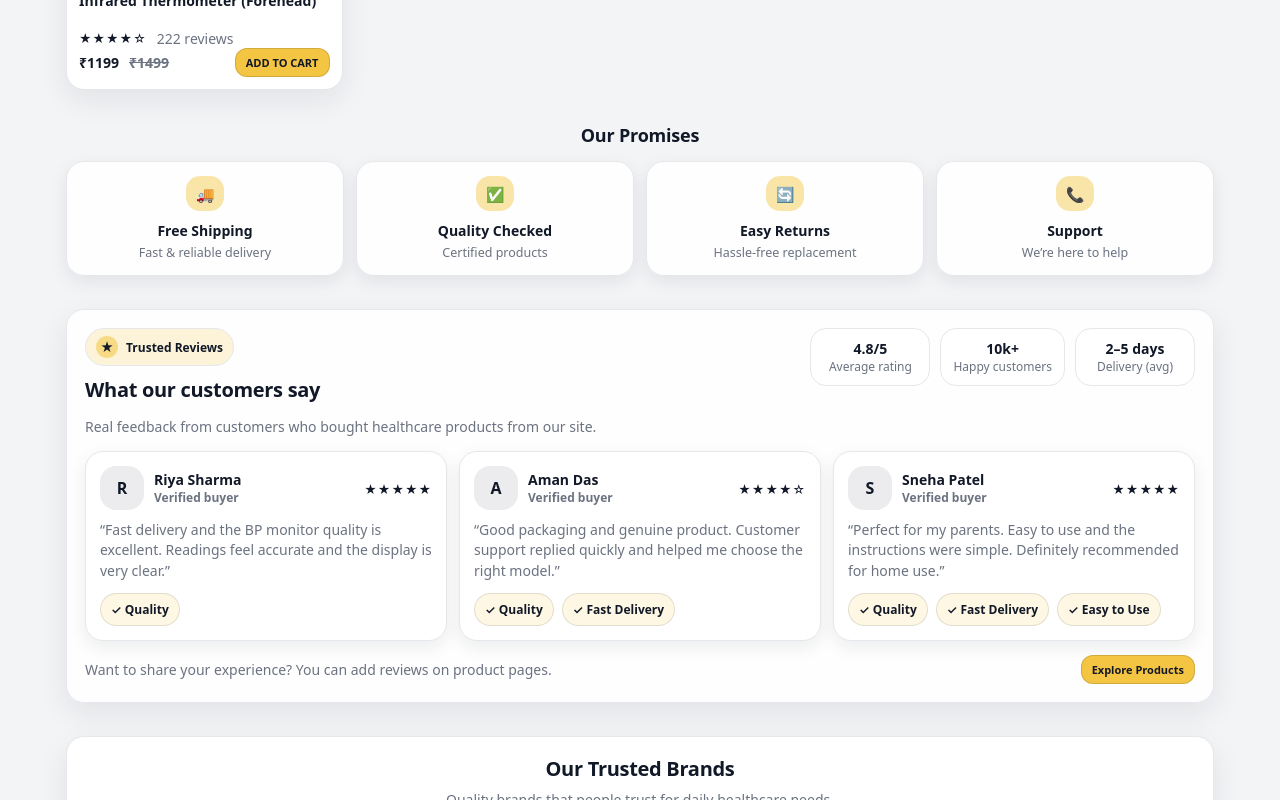
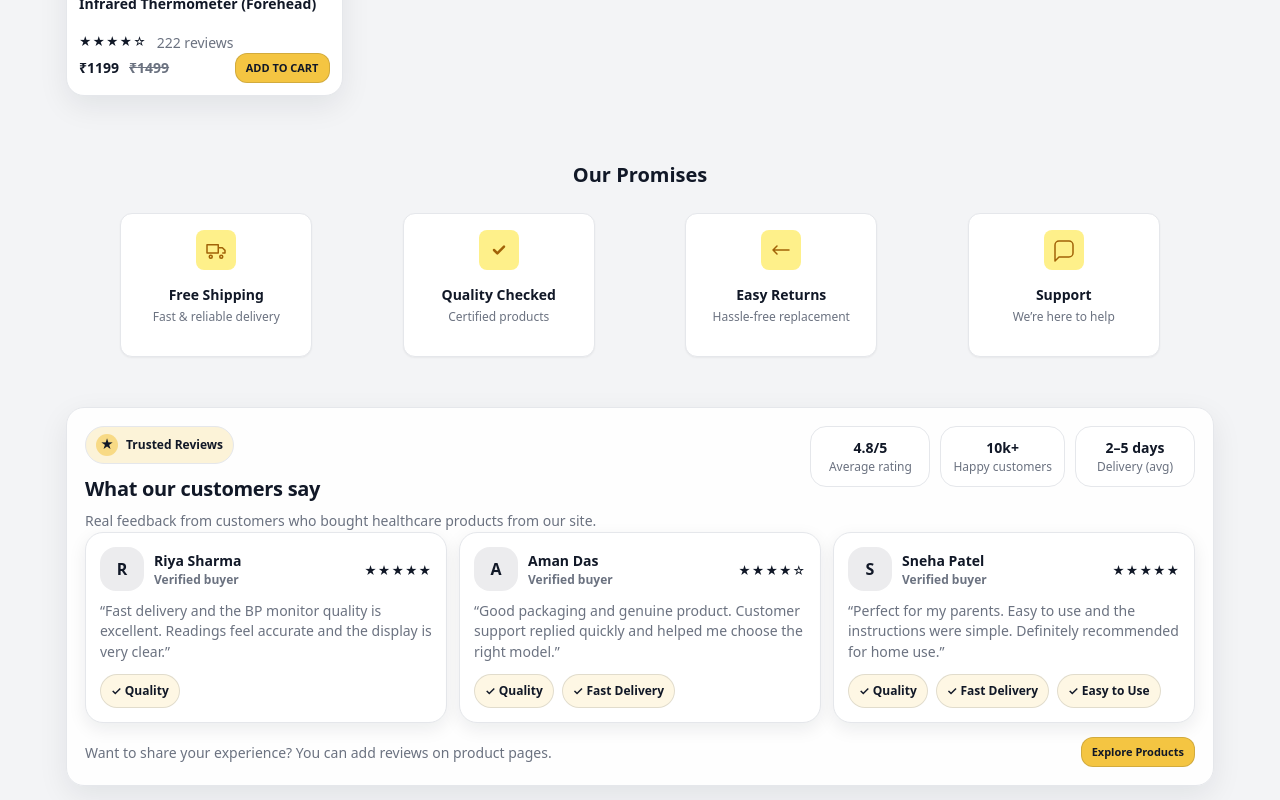
Before and after one commit to karismita27/healthcare_store, a React (Vite) app: page / in a window 1280 px wide. Shown: the part 1160-1960 px from the top of the page. Built offline with nearby package versions, Linux system fonts and the light colour scheme.

Commit message:
promise section updated

```diff
--- a/index.html
+++ b/index.html
@@ -8,5 +8,6 @@
   <body>
     <div id="root"></div>
     <script type="module" src="/src/main.jsx"></script>
+    <script src="https://cdn.tailwindcss.com"></script>
   </body>
 </html>
--- a/src/pages/Home.jsx
+++ b/src/pages/Home.jsx
@@ -4,15 +4,75 @@ import { useLocation, useNavigate } from "react-router-dom";
 import ProductCard from "../components/ProductCard.jsx";
 import { PRODUCTS } from "../data/products.js";
 
+
+const PromiseIcon = ({ type }) => {
+
+if (type === "shipping") {
+  return (
+    <svg
+      xmlns="http://www.w3.org/2000/svg"
+      fill="none"
+      viewBox="0 0 24 24"
+      strokeWidth="1.5"
+      stroke="currentColor"
+      className="w-6 h-6"
+    >
+      <path
+        strokeLinecap="round"
+        strokeLinejoin="round"
+        d="M8.25 18.75a1.5 1.5 0 11-3 0 1.5 1.5 0 013 0zM18.75 18.75a1.5 1.5 0 11-3 0 1.5 1.5 0 013 0zM3 6.75h11.25v8.25H3V6.75zm11.25 3h4.125L21 12.375v2.625h-2.25"
+      />
+    </svg>
+  );
+}
+  if (type === "quality") {
+    return (
+      <svg xmlns="http://www.w3.org/2000/svg"
+        fill="none" viewBox="0 0 24 24"
+        strokeWidth="1.5" stroke="currentColor"
+        className="w-10 h-10">
+        <path strokeLinecap="round" strokeLinejoin="round"
+          d="M9 12l2 2 4-4" />
+      </svg>
+    );
+  }
+
+  if (type === "returns") {
+    return (
+      <svg xmlns="http://www.w3.org/2000/svg"
+        fill="none" viewBox="0 0 24 14"
+        strokeWidth="1.5" stroke="currentColor"
+        className="w-6 h-6">
+        <path strokeLinecap="round" strokeLinejoin="round"
+          d="M4 7h16M4 7l4-4M4 7l4 4" />
+      </svg>
+    );
+  }
+
+  if (type === "support") {
+    return (
+      <svg xmlns="http://www.w3.org/2000/svg"
+        fill="none" viewBox="0 0 24 24"
+        strokeWidth="1.5" stroke="currentColor"
+        className="w-6 h-6">
+        <path strokeLinecap="round" strokeLinejoin="round"
+          d="M21 15a4 4 0 01-4 4H7l-4 4V7a4 4 0 014-4h10a4 4 0 014 4z" />
+      </svg>
+    );
+  }
+
+  return null;
+};
+
 export default function Home() {
   const navigate = useNavigate();
   const location = useLocation();
 
   const promises = [
-    { title: "Free Shipping", sub: "Fast & reliable delivery", icon: "🚚" },
-    { title: "Quality Checked", sub: "Certified products", icon: "✅" },
-    { title: "Easy Returns", sub: "Hassle-free replacement", icon: "🔄" },
-    { title: "Support", sub: "We’re here to help", icon: "📞" },
+    { title: "Free Shipping", sub: "Fast & reliable delivery",type: "shipping" },
+    { title: "Quality Checked", sub: "Certified products",type: "quality" },
+    { title: "Easy Returns", sub: "Hassle-free replacement",type: "returns" },
+    { title: "Support", sub: "We’re here to help", type: "support"},
   ];
 
   const stats = [
@@ -113,18 +173,23 @@ export default function Home() {
       </section>
 
       {/* PROMISES */}
-      <section className="section">
-        <h2 className="section__title homeCenterTitle">Our Promises</h2>
-        <div className="promiseRow">
+      <section className="py-8">
+      <div className="max-w-6xl mx-auto px-4">
+        <h2 className="text-center font-semibold text-xl mb-6">Our Promises</h2>
+
+        <div className="grid grid-cols-4 gap-4 place-items-center">
           {promises.map((p) => (
-            <div key={p.title} className="promiseCard">
-              <div className="promiseIcon" aria-hidden="true">
-                {p.icon}
+            <div key={p.title} className="flex flex-col items-center text-center bg-white border border-gray-200 rounded-xl p-4 shadow-sm w-48 h-36">
+              <div className="w-10 h-10 bg-yellow-200 text-yellow-700 rounded-lg flex items-center justify-center text-sm">
+                <PromiseIcon type = {p.type} />
               </div>
-              <div className="promiseTitle">{p.title}</div>
-              <div className="promiseSub muted">{p.sub}</div>
+              <div className="flex flex-col items-center text-center justify-center flex-1">
+              <div className="font-semibold text-sm">{p.title}</div>
+              <div className="text-xs text-gray-500 mt-1">{p.sub}</div></div>
             </div>
+
           ))}
+        </div>
         </div>
       </section>
 
--- a/src/styles/navbar.css
+++ b/src/styles/navbar.css
@@ -64,6 +64,7 @@
   background: #fafafa;
   justify-self: center;
   margin-left: 20px;
+  margin-top: 3px;
 }
 
 .nav__search input{
```
